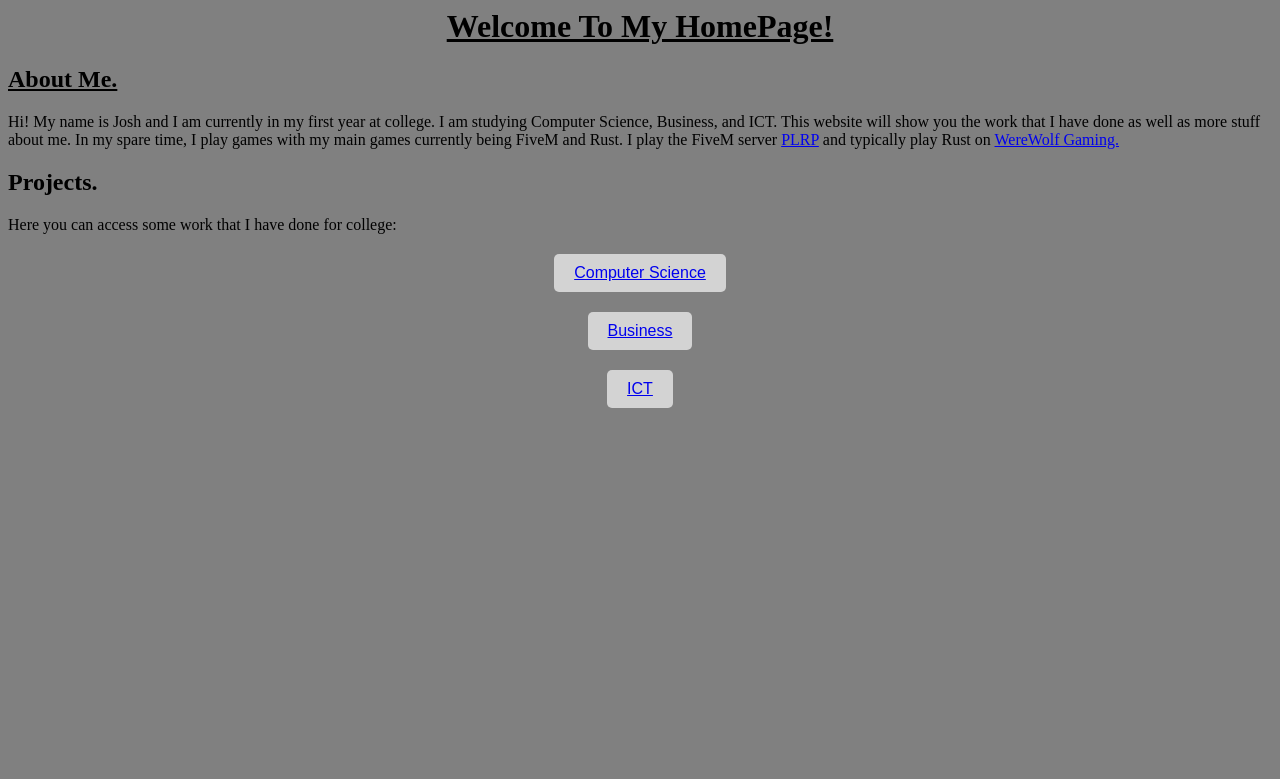
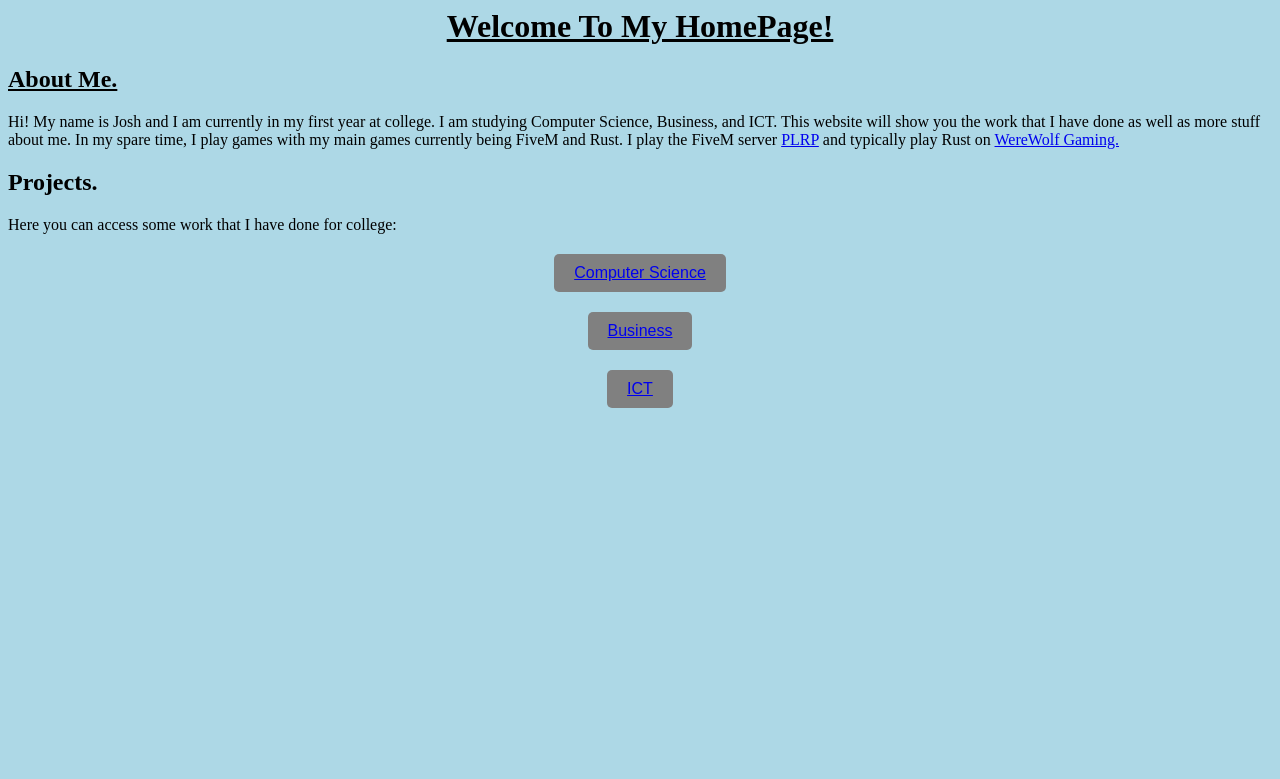
Before and after one commit to josh8880/josh8880.github.io, a PHP site: page / in a window 1280 px wide. Shown: the top 779 px of the page. Run offline with PHP 8.4, Linux system fonts and the light colour scheme.

Commit message:
Update stylesheet4.css

```diff
--- a/stylesheet4.css
+++ b/stylesheet4.css
@@ -14,7 +14,7 @@ button {
   padding: 10px 20px;
   border: none;
   border-radius: 5px;
-  background-color: lightgrey;
+  background-color: grey;
   color: #fff;
   font-size: 16px;
   cursor: pointer;
@@ -22,9 +22,9 @@ button {
   text-decoration: none;
 }
 button:hover {
-    background-color: lightblue;
+    background-color: lightgreen;
 }
 
 body {
-  background-color: grey;
+  background-color: lightblue;
 }
```
